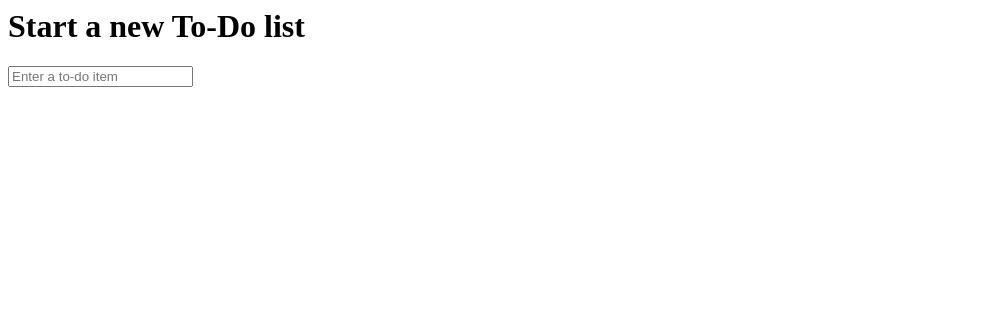
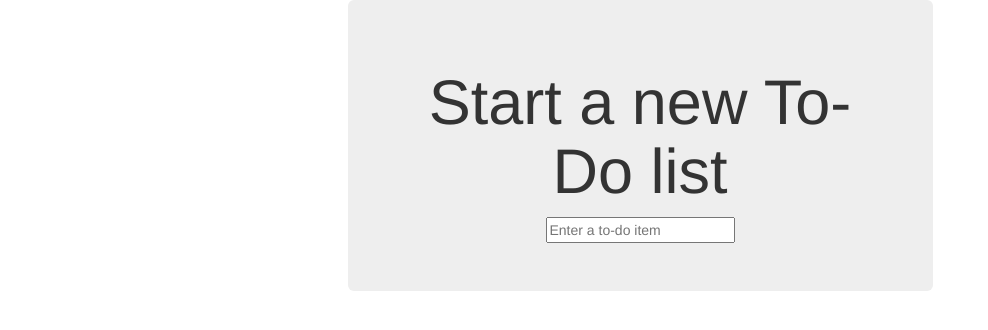
Before and after one commit to mcatrinque/tdd-project, a Django app: template lists/templates/home.html in a window 1280 px wide. Shown: the top 330 px of the page, without its empty margins (0-988 px from the left). Run offline with Django 3.2, Linux system fonts and the light colour scheme; the template is opened without the code that fills it, so the values that code supplies are empty; some libraries are stand-ins or nearby versions.

Commit message:
Melhorando a estética da aplicação

```diff
--- a/lists/templates/base.html
+++ b/lists/templates/base.html
@@ -1,15 +1,38 @@
-<html>
+<!DOCTYPE html>
+<html lang="en">
+
   <head>
+    <meta charset="utf-8">
+    <meta http-equiv="X-UA-Compatible" content="IE=edge">
+    <meta name="viewport" content="width=device-width, initial-scale=1">
     <title>To-Do lists</title>
+    <link href="/static/bootstrap/css/bootstrap.min.css" rel="stylesheet">
   </head>
 
   <body>
+    <div class="container">
+
+      <div class="row">
+        <div class="col-md-6 col-md-offset-3 jumbotron">
+          <div class="text-center">
             <h1>{% block header_text %}{% endblock %}</h1>
             <form method="POST" action="{% block form_action %}{% endblock %}">
-      <input name="item_text" id="id_new_item" placeholder="Enter a to-do item" />
+              <input name="item_text" id="id_new_item"
+                     placeholder="Enter a to-do item" />
               {% csrf_token %}
             </form>
+          </div>
+        </div>
+      </div>
+
+      <div class="row">
+        <div class="col-md-6 col-md-offset-3">
           {% block table %}
           {% endblock %}
+        </div>
+      </div>
+
+    </div>
   </body>
+
 </html>
--- a/lists/templates/list.html
+++ b/lists/templates/list.html
@@ -5,7 +5,7 @@
 {% block form_action %}/lists/{{ list.id }}/add_item{% endblock %}
 
 {% block table %}
-  <table id="id_list_table">
+<table id="id_list_table" class="table">
     {% for item in list.item_set.all %}
       <tr><td>{{ forloop.counter }}: {{ item.text }}</td></tr>
     {% endfor %}
```
Lines whose indentation alone changed are shown as unchanged.
